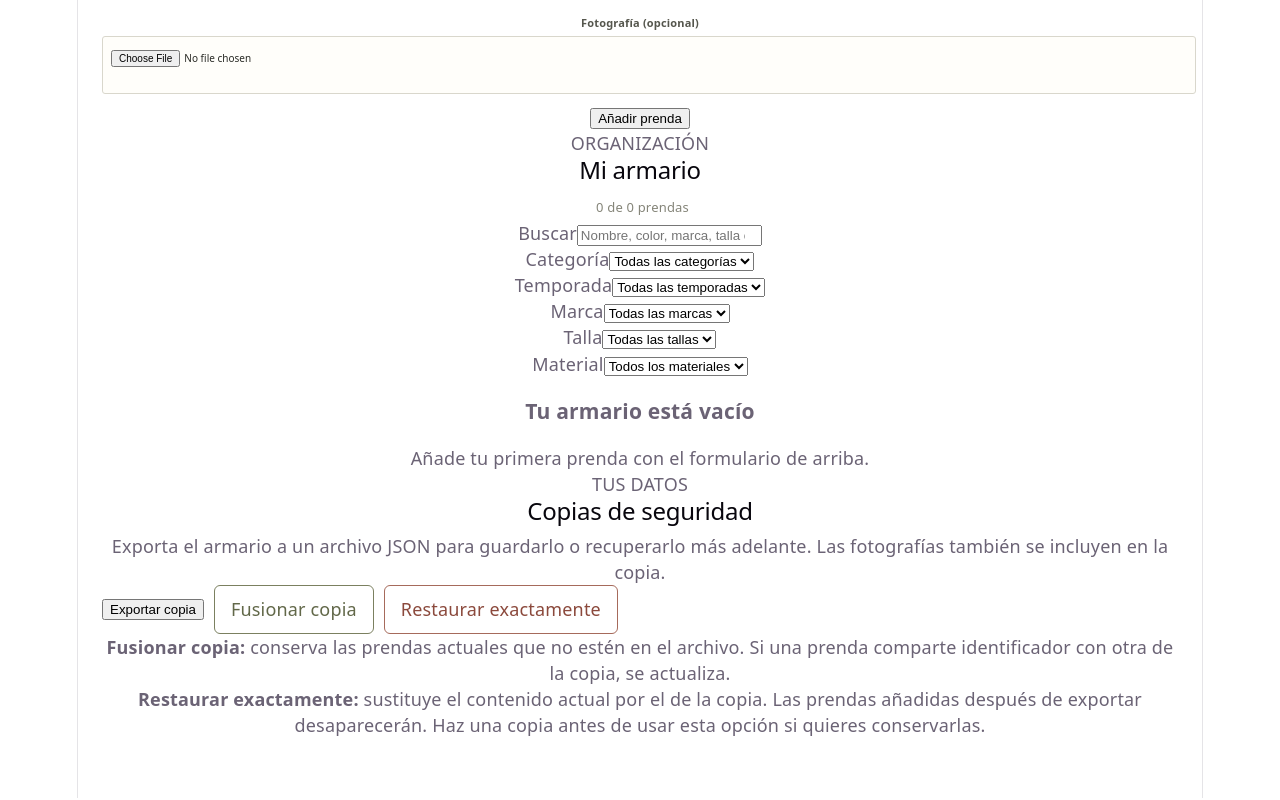
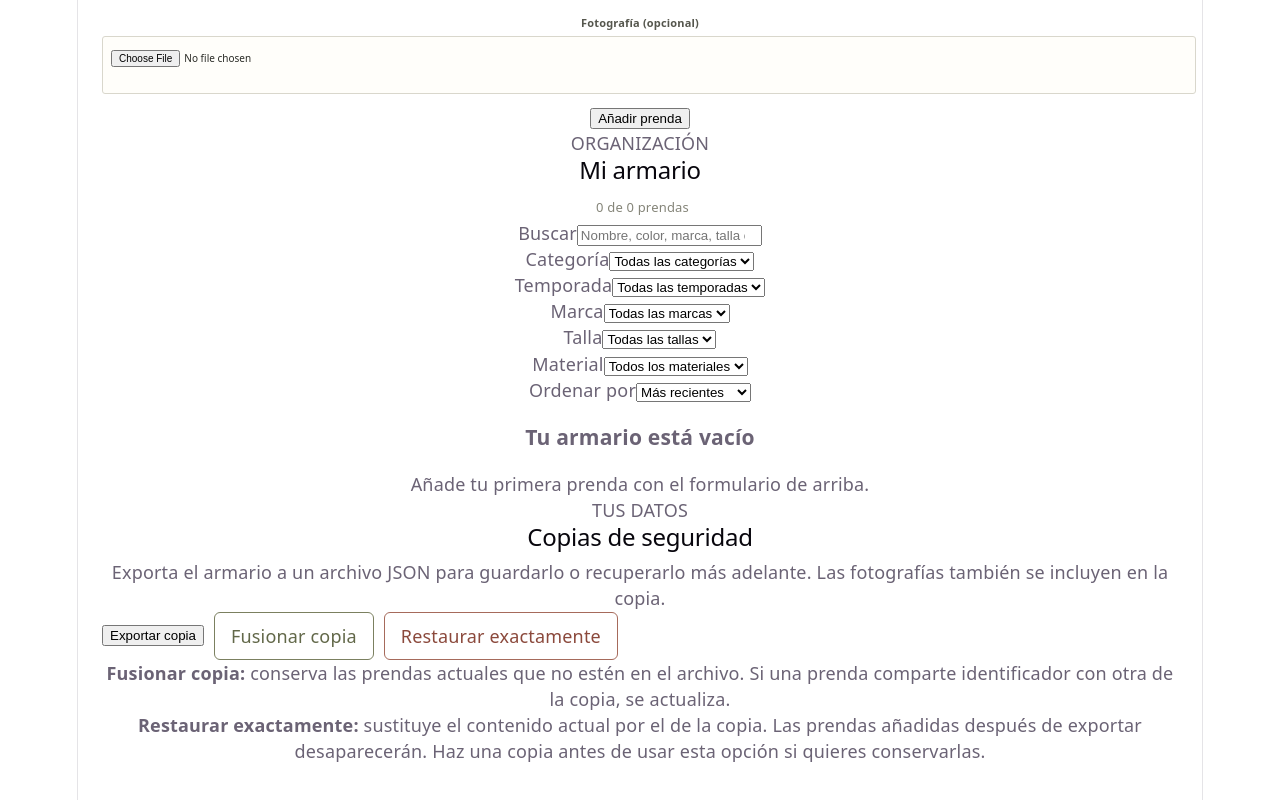
Before and after one commit to IreneSZ04/smart-wardrobe, a React (Vite) app: page / in a window 1280 px wide. Shown: the part 845-1645 px from the top of the page. Built offline with nearby package versions, Linux system fonts and the light colour scheme.

Commit message:
Add wardrobe sorting options

```diff
--- a/src/Wardrobe.tsx
+++ b/src/Wardrobe.tsx
@@ -91,6 +91,7 @@ export default function Wardrobe() {
   const [sizeFilter, setSizeFilter] = useState('Todas')
   const [materialFilter, setMaterialFilter] = useState('Todas')
   const [search, setSearch] = useState('')
+  const [sortBy, setSortBy] = useState('newest')
 
   const [loading, setLoading] = useState(true)
   const [saving, setSaving] = useState(false)
@@ -401,6 +402,32 @@ export default function Wardrobe() {
     )
   })
 
+  const sortedItems = [...visibleItems].sort((a, b) => {
+  switch (sortBy) {
+    case 'name':
+      return a.name.localeCompare(b.name, 'es')
+
+    case 'brand':
+      return (a.brand ?? '').localeCompare(b.brand ?? '', 'es')
+
+    case 'category':
+      return a.category.localeCompare(b.category, 'es')
+
+    case 'oldest':
+      return (
+        new Date(a.createdAt).getTime() -
+        new Date(b.createdAt).getTime()
+      )
+
+    case 'newest':
+    default:
+      return (
+        new Date(b.createdAt).getTime() -
+        new Date(a.createdAt).getTime()
+      )
+  }
+})
+
   return (
     <main className="wardrobe-page">
       <header className="wardrobe-header">
@@ -677,11 +704,34 @@ export default function Wardrobe() {
     onChange={(event) => setMaterialFilter(event.target.value)}
   >
     <option value="Todas">Todos los materiales</option>
-              {[...new Set(items.map((item) => item.material).filter((material): material is string => Boolean(material)))].sort((a, b) => a.localeCompare(b, 'es')).map((material) => (
+    {Array.from(
+      new Set(
+        items
+          .map((item) => item.material)
+          .filter((material): material is string => Boolean(material))
+      )
+    )
+      .sort((a, b) => a.localeCompare(b, 'es'))
+      .map((material) => (
         <option key={material} value={material}>
           {material}
         </option>
       ))}
+  </select>
+</div>
+
+          <div className="form-field">
+            <label htmlFor="wardrobe-sort">Ordenar por</label>
+            <select
+              id="wardrobe-sort"
+              value={sortBy}
+              onChange={(event) => setSortBy(event.target.value)}
+            >
+              <option value="newest">Más recientes</option>
+              <option value="oldest">Más antiguas</option>
+              <option value="name">Nombre (A-Z)</option>
+              <option value="brand">Marca (A-Z)</option>
+              <option value="category">Categoría (A-Z)</option>
             </select>
           </div>
           </div>
@@ -703,7 +753,7 @@ export default function Wardrobe() {
           </div>
         ) : (
           <div className="clothing-grid">
-            {visibleItems.map((item) => (
+            {sortedItems.map((item) => (
               <article className="clothing-card" key={item.id}>
                 <ClothingImage image={item.image} name={item.name} />
 
```
Lines whose indentation alone changed are shown as unchanged.
